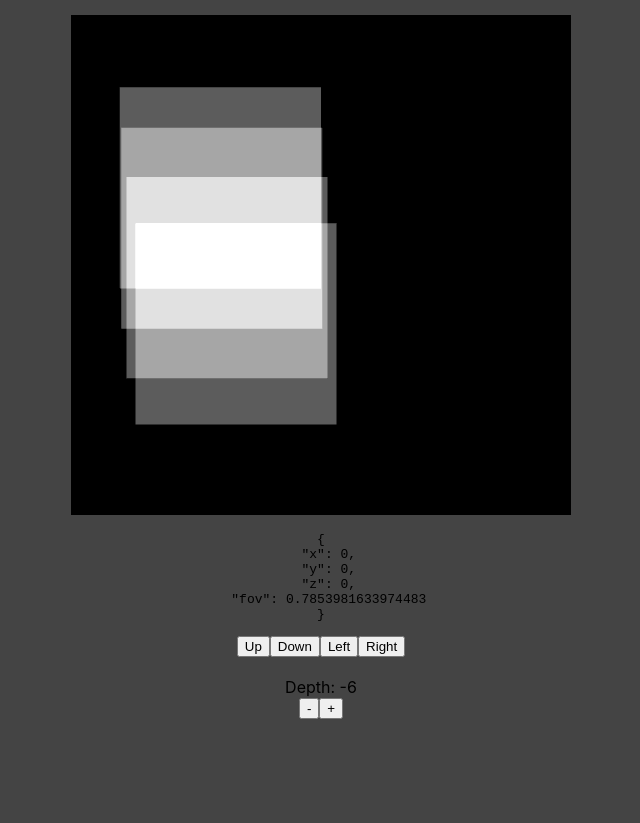
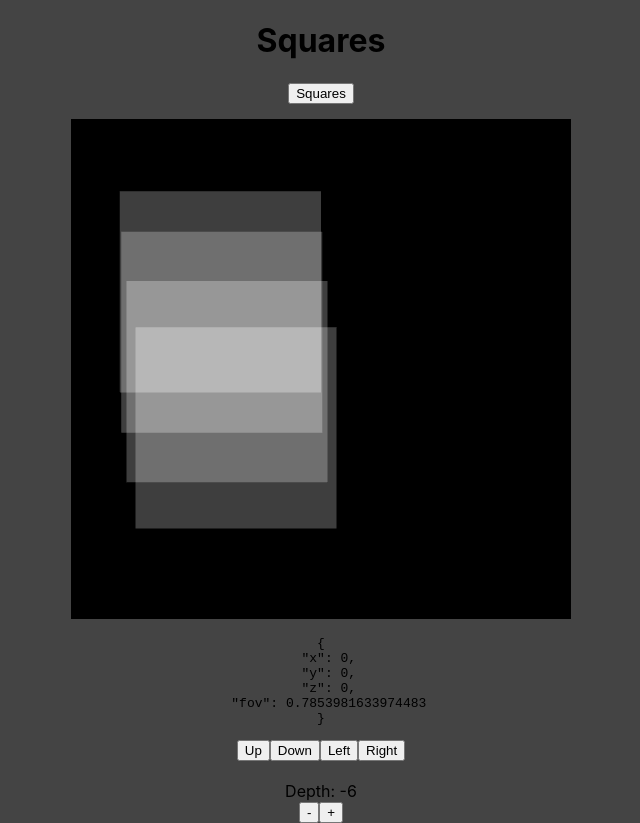
Before and after one commit to jyelewis/react-gl, a React (Create React App) app: page / in a window 1280 px wide. Shown: the whole page, without its empty margins (319-959 px from the left). Before the commit the page ends 800 px from the top, so only its background shows below. Built offline with nearby package versions, Linux system fonts and the light colour scheme.

Commit message:
Generic examples

```diff
--- a/src/App.css
+++ b/src/App.css
@@ -1,8 +1,11 @@
-.App {
+.app {
   text-align: center;
 
   width: 500px;
   height: 500px;
   margin: 15px auto;
-  background-color: white;
 }
+
+.example {
+  margin: 15px auto;
+}
--- a/src/App.tsx
+++ b/src/App.tsx
@@ -1,28 +1,26 @@
 import React, { useState } from "react";
 import "./App.css";
-import { WebGLCanvas } from "./components/WebGLCanvas";
-import { Square } from "./components/Square";
-import { Camera3D } from "./components/Camera3D";
-import { CameraControls } from "./components/CameraControls";
+import { SquaresExample } from "./examples/1_squares/SquaresExample";
+
+const examples: Record<string, React.FC> = {
+  Squares: SquaresExample
+};
 
 function App() {
-  const [depth, setDepth] = useState(-6);
+  const [activeExample, setActiveExample] = useState<string>("Squares");
+
+  const ActiveExampleComponent = examples[activeExample];
+
   return (
-    <div className="App">
-      <WebGLCanvas width={500} height={500}>
-        <Camera3D>
-          <Square x={0} y={0} z={depth} timeOffset={0} />
-          <Square x={0} y={0} z={depth} timeOffset={100} />
-          <Square x={0} y={0} z={depth} timeOffset={200} />
-          <Square x={0} y={0} z={depth} timeOffset={300} />
-          <CameraControls />
-        </Camera3D>
-      </WebGLCanvas>
-      <br />
-      Depth: {depth}
-      <br />
-      <button onClick={() => setDepth(x => x - 1)}>-</button>
-      <button onClick={() => setDepth(x => x + 1)}>+</button>
+    <div className="app">
+      <h1>{activeExample}</h1>
+      {Object.keys(examples).map(example => (
+        <button onClick={() => setActiveExample(example)}>{example}</button>
+      ))}
+
+      <div className="example">
+        <ActiveExampleComponent />
+      </div>
     </div>
   );
 }
--- /dev/null
+++ b/src/examples/1_squares/SquaresExample.tsx
@@ -0,0 +1,28 @@
+import React, { useState } from "react";
+import { WebGLCanvas } from "../../components/WebGLCanvas";
+import { Camera3D } from "../../components/Camera3D";
+import { Square } from "./Square";
+import { CameraControls } from "../../components/CameraControls";
+
+export const SquaresExample: React.FC = () => {
+  const [depth, setDepth] = useState(-6);
+
+  return (
+    <div>
+      <WebGLCanvas width={500} height={500}>
+        <Camera3D>
+          <Square x={0} y={0} z={depth} timeOffset={0} />
+          <Square x={0} y={0} z={depth} timeOffset={100} />
+          <Square x={0} y={0} z={depth} timeOffset={200} />
+          <Square x={0} y={0} z={depth} timeOffset={300} />
+          <CameraControls />
+        </Camera3D>
+      </WebGLCanvas>
+      <br />
+      Depth: {depth}
+      <br />
+      <button onClick={() => setDepth(x => x - 1)}>-</button>
+      <button onClick={() => setDepth(x => x + 1)}>+</button>
+    </div>
+  );
+};
```
Also changed, not shown: src/examples/1_squares/Square.tsx (renamed from src/components/Square.tsx, +6 -6 lines).
